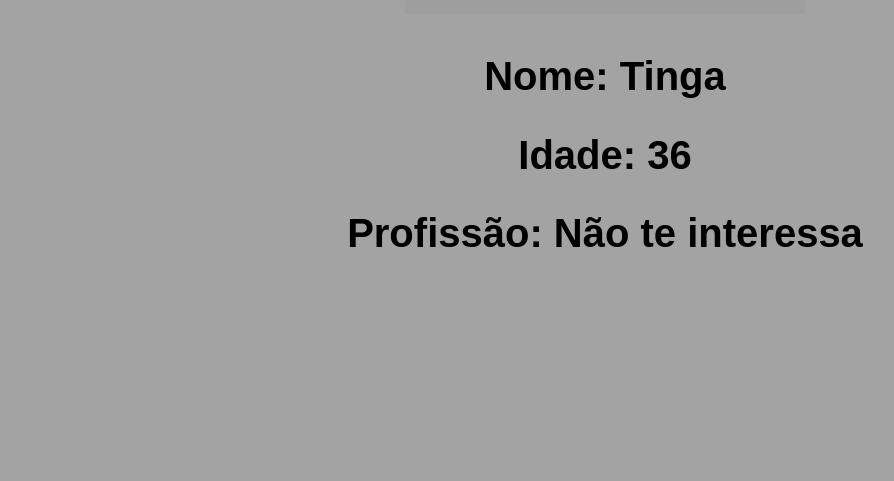
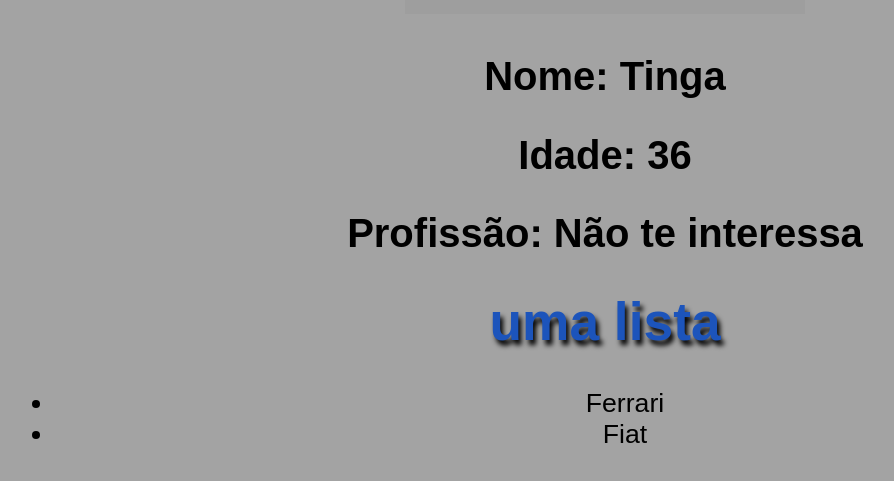
Before and after one commit to RodrigooWM/react, a React (Create React App) app: page / in a window 1280 px wide. Shown: the part 1055-1536 px from the top of the page, without its empty margins (35-929 px from the left). Before the commit the page ends 1394 px from the top, so only its background shows below. Built offline with nearby package versions, Linux system fonts and the light colour scheme; grey boxes are pictures that could not be loaded.

Commit message:
aula 7/55

```diff
--- a/src/App.js
+++ b/src/App.js
@@ -2,6 +2,7 @@ import './App.css'
 import Ola from './components/Ola'
 import DigaMeuNome from './components/DigaMeuNome'
 import Pessoa from'./components/Pessoa'
+import List from './components/List'
 
 export function App() {
   const nome ="Anubis"
@@ -14,8 +15,7 @@ export function App() {
       <DigaMeuNome nome="B Braulino" />
       <DigaMeuNome nome = {nome} />
       <Pessoa nome = "Tinga" idade = "36" profissao="Não te interessa" foto="https://ih1.redbubble.net/image.5287552061.6571/bg,f8f8f8-flat,200x,070,f-pad,150x150,f8f8f8.jpg"/>
-
-
+      <List></List>
     </div>
   );
 }
--- /dev/null
+++ b/src/components/Item.js
@@ -0,0 +1,10 @@
+function Item(props){
+
+    return(
+        <>
+       <li> {props.marca}</li>
+       </>
+    )
+}
+
+export default Item
--- /dev/null
+++ b/src/components/List.js
@@ -0,0 +1,18 @@
+import Item from './Item'
+function List(){
+
+    return(
+        <>
+            <h1>uma lista</h1>
+            <ul>
+                <Item marca="Ferrari"></Item>
+                <Item marca="Fiat"></Item>
+
+            </ul>
+        </>
+    )
+
+
+}
+
+export default List
--- a/src/index.css
+++ b/src/index.css
@@ -3,6 +3,7 @@ body {
   margin: 0;
   font: normal 20pt arial;
   background-color: #a3a3a3;
+  padding-bottom: 500px;
   /*
   font-family: -apple-system, BlinkMacSystemFont, 'Segoe UI', 'Roboto', 'Oxygen',
     'Ubuntu', 'Cantarell', 'Fira Sans', 'Droid Sans', 'Helvetica Neue',
```
